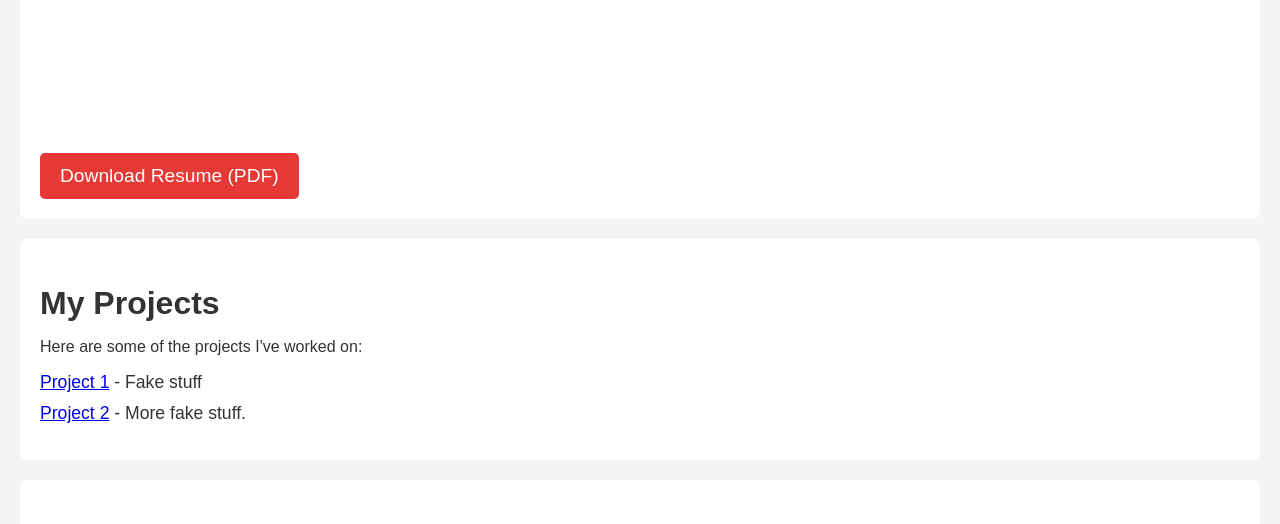
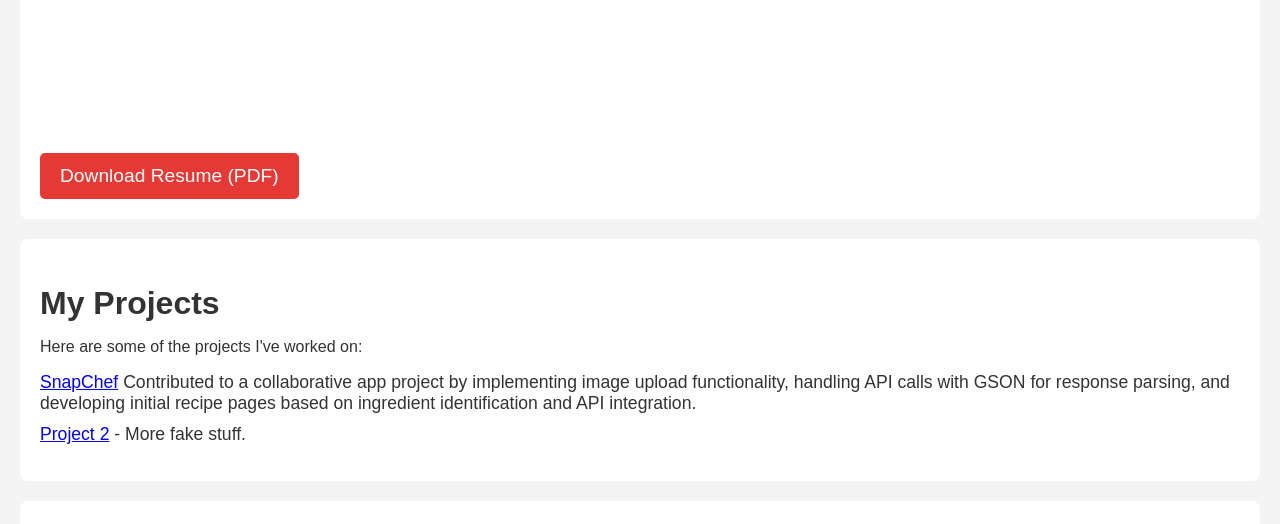
Before and after one commit to pranshudewagan/pranshudewagan.github.io, a plain HTML site: page index.html in a window 1280 px wide. Shown: the part 1144-1668 px from the top of the page. Drawn offline with Linux system fonts and the light colour scheme.

Commit message:
SnapChef

```diff
--- a/index.html
+++ b/index.html
@@ -57,7 +57,7 @@
         <h2>My Projects</h2>
         <p>Here are some of the projects I've worked on:</p>
         <ul>
-            <li><a href="https://github.com/pranshudewagan/project1" target="_blank">Project 1</a> - Fake stuff</li>
+            <li><a href="https://github.com/rsambangi/SnapChef" target="_blank">SnapChef</a> Contributed to a collaborative app project by implementing image upload functionality, handling API calls with GSON for response parsing, and developing initial recipe pages based on ingredient identification and API integration.</li>
             <li><a href="https://github.com/pranshudewagan/project2" target="_blank">Project 2</a> - More fake stuff.</li>
         </ul>
     </section>
```
